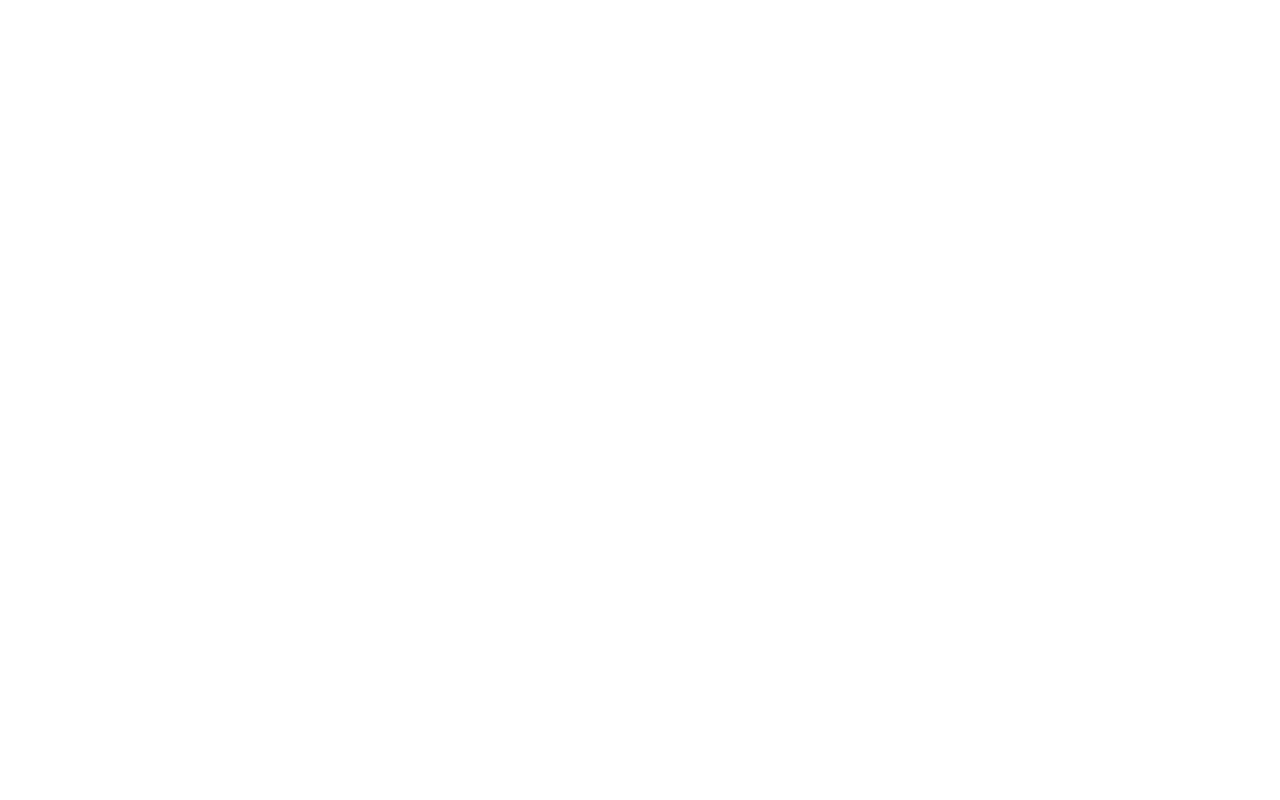
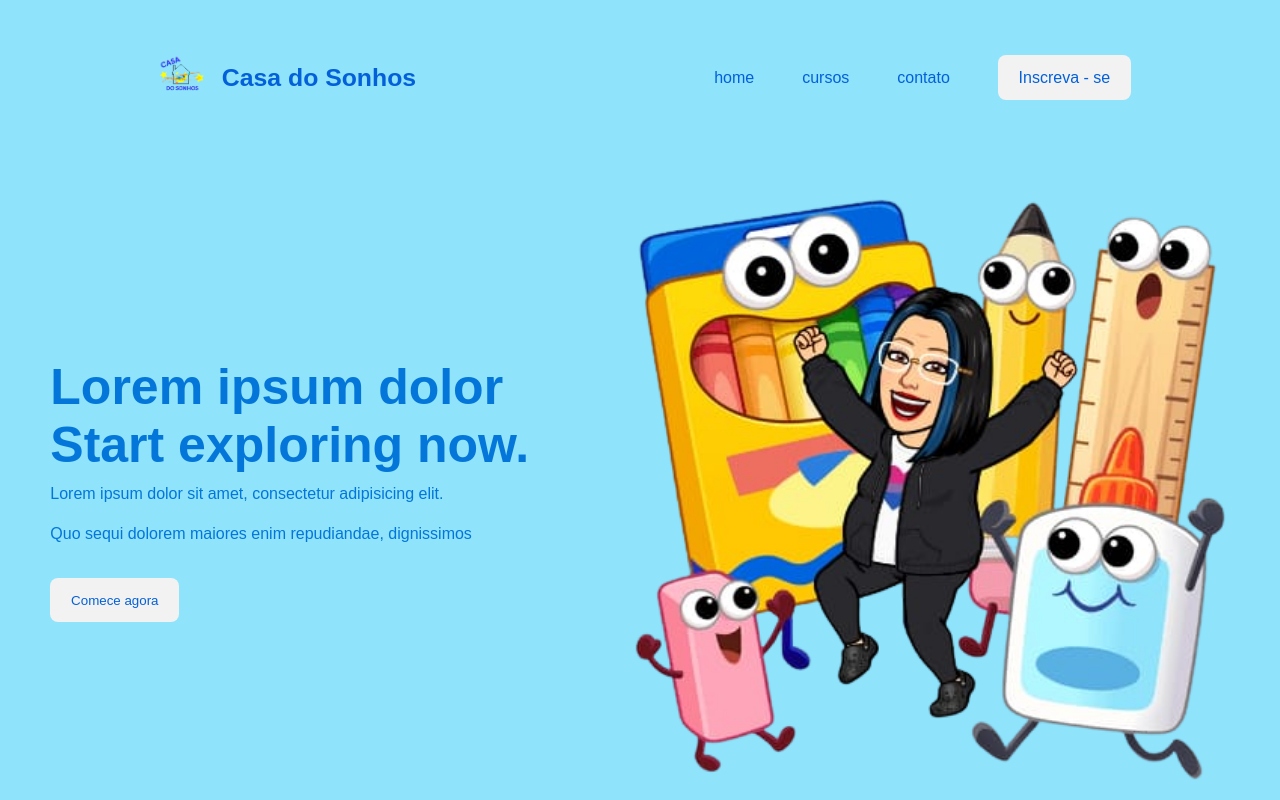
Before and after one commit to luizfporto/casa_dos_sonhos, a plain HTML site: page index.html in a window 1280 px wide. Drawn offline with Linux system fonts and the light colour scheme; a web font is replaced by a local one.

Commit message:
implementação codigo HTML e estilização CSS

```diff
--- a/index.html
+++ b/index.html
@@ -5,8 +5,39 @@
   <meta http-equiv="X-UA-Compatible" content="IE=edge">
   <meta name="viewport" content="width=device-width, initial-scale=1.0">
   <title>Casa dos Sonhos</title>
+  <link rel="shortcut icon" href="img/CASA.ico" type="image/x-icon">
+  <link rel="stylesheet" href="style/style.css">
 </head>
 <body>
+  <main>
+    <header class="container-menu">
+      <div class="logo">
+        <img src="img/CASA.png" alt="Logo">
+        <h1>Casa do Sonhos</h1>
+      </div>
+      <ul>
+        <li><a href="#">home</a></li>
+        <li><a href="#">cursos</a></li>
+        <li><a href="#">contato</a></li>
+        <li><a href="#" class="btn">Inscreva - se</a></li>
+      </ul>
+    </header><!--container-menu-->
+    <div class="quite">
+      <div class="left">
+        <div class="title">
+          <h1>Lorem ipsum dolor</h1>
+          <h1>Start exploring now.</h1>
+        </div><!--fim title-->
+          <p>Lorem ipsum dolor sit amet, consectetur adipisicing elit. <br> Quo sequi dolorem maiores enim repudiandae, dignissimos </p>
+          <div class="cta">
+            <button>Comece agora</button>
+          </div>
+      </div><!--fim left-->
 
+      <div class="right"> <img src="img/material.png" alt=""> </div>
+    </div><!--fim quite-->
+  </main>
+
+  <script src="js/script.js"></script>
 </body>
 </html>
--- /dev/null
+++ b/style/style.css
@@ -0,0 +1,108 @@
+@import url('https://fonts.googleapis.com/css2?family=Edu+NSW+ACT+Foundation:wght@400;500;600;700&display=swap');
+
+
+*{
+  margin: 0;
+  padding: 0;
+  box-sizing: border-box;
+  font-family: 'Edu NSW ACT Foundation', sans-serif;
+}
+
+body{
+  background-color: #8fe3fb;
+}
+
+.container-menu{
+  display: flex;
+  justify-content: space-around;
+  align-items: center;
+  margin-top: 3rem;
+  width: 100%;
+}
+
+.logo{
+  display: flex;
+  align-items: center;
+}
+
+.logo img {
+  width: 60px;
+  height: auto;
+}
+
+.logo h1 {
+  color:  #0460d9;
+  font-size: 1.55rem;
+  font-weight: 700;
+  margin-left: 0.8rem;
+}
+
+ul{
+  display: flex;
+  list-style: none;
+  gap: 3rem;
+}
+
+ul li a {
+  text-decoration: none;
+  color: #0460d9;
+  cursor: pointer;
+}
+
+ul li a:hover {
+  color: #fff;
+}
+
+.btn  {
+  background-color: #f2f2f2;
+  padding: 0.9rem 1.3rem;
+  border-radius: 0.5rem;
+}
+
+.btn:hover {
+ background-color: #011927;
+}
+
+.quite {
+  display: flex;
+  max-width: 100%;
+  margin-top: 5rem;
+  justify-content: space-around;
+  align-items: center;
+  flex-wrap: wrap;
+}
+
+.right img{
+  max-width: 100%;
+  width: 600px;
+  height: auto;
+}
+
+.left{
+  max-width: 100%;
+}
+
+.title h1{
+  font-size: 50px;
+  color: #0476d9;
+}
+
+.left p{
+  color: #0476d9;
+  line-height: 2.5rem;
+}
+
+button{
+  color: #0460d9;
+  background-color: #f2f2f2;
+  padding: 0.9rem 1.3rem;
+  border-radius: 0.5rem;
+  border: none;
+  margin-top: 1.5rem;
+  cursor: pointer;
+}
+
+button:hover{
+  color: #fff;
+  background-color: #011927;
+}
```
Also changed, not shown: img/CASA.ico (added), img/CASA.png (added), img/chamada.png (added), img/lapis-caderno.png (added), img/lousa.png (added), img/material.png (added), img/notebook.png (added), img/self.png (added), js/script.js (added).
